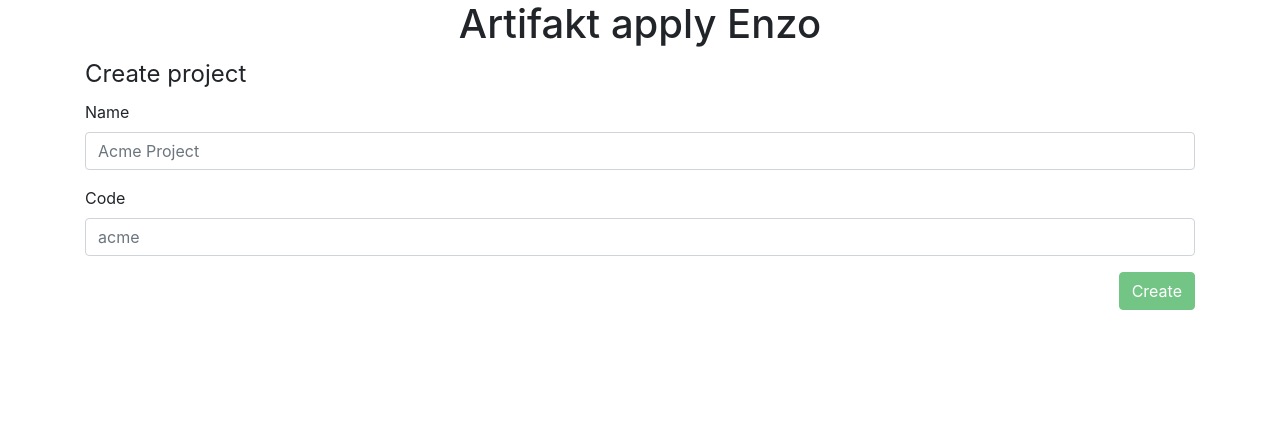
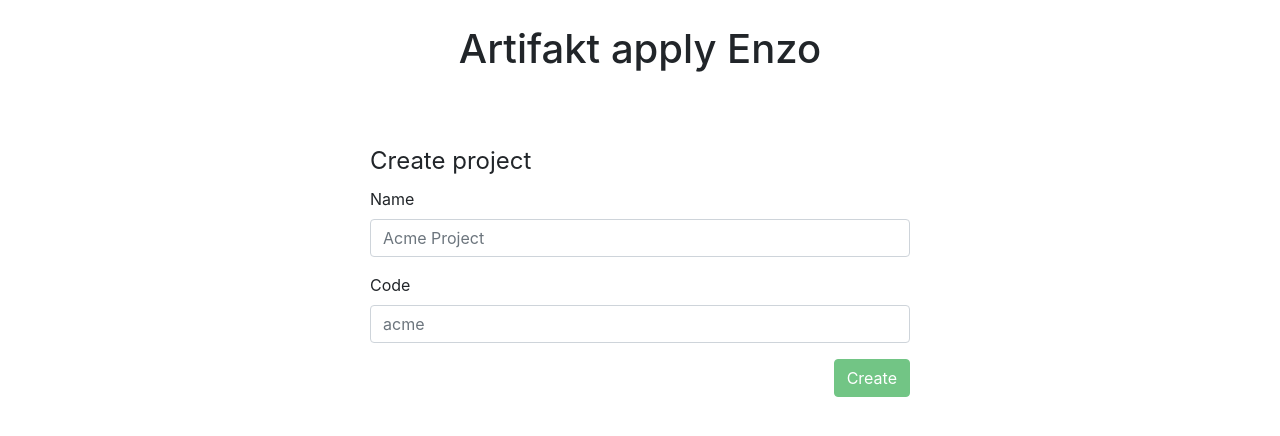
Before and after one commit to Zagonine/artifakt-apply, an Angular app in the folder client/: page /project/create in a window 1280 px wide. Shown: the top 436 px of the page. Built offline with nearby package versions, Linux system fonts and the light colour scheme.

Commit message:
Layout arrangement

```diff
--- a/client/src/app/app.component.scss
+++ b/client/src/app/app.component.scss
@@ -0,0 +1,7 @@
+header {
+  margin-bottom: 70px;
+
+  h1 {
+    margin-top: 25px;
+  }
+}
--- a/client/src/app/components/create-project/create-project.component.html
+++ b/client/src/app/components/create-project/create-project.component.html
@@ -1,4 +1,5 @@
-<section class="w-100">
+<div class="row justify-content-center">
+  <section class="col-md-6">
     <form *ngIf="createProjectForm" [formGroup]="createProjectForm" (ngSubmit)="onSubmit()" novalidate>
       <legend>Create project</legend>
       <div class="form-group">
@@ -17,3 +18,4 @@
       </div>
     </form>
   </section>
+</div>
--- a/client/src/app/components/projects-list/projects-list.component.html
+++ b/client/src/app/components/projects-list/projects-list.component.html
@@ -1,4 +1,5 @@
-<section class="w-100">
+<div class="row justify-content-center">
+  <section class="col-md-8">
     <h4>Project lists</h4>
 
     <div *ngIf="error" class="alert alert-danger">
@@ -33,3 +34,4 @@
         </tbody>
       </table>
   </section>
+</div>
--- a/client/src/app/components/update-project/update-project.component.html
+++ b/client/src/app/components/update-project/update-project.component.html
@@ -1,3 +1,5 @@
+<div class="row justify-content-center">
+  <section class="col-md-6">
     <div class="w-100">
       <div *ngIf="error" class="alert alert-danger">{{error}}</div>
       <form *ngIf="!error && projectForm" [formGroup]="projectForm" (ngSubmit)="onSubmit()" novalidate>
@@ -12,3 +14,5 @@
         </div>
       </form>
     </div>
+  </section>
+</div>
```
Lines whose indentation alone changed are shown as unchanged.
